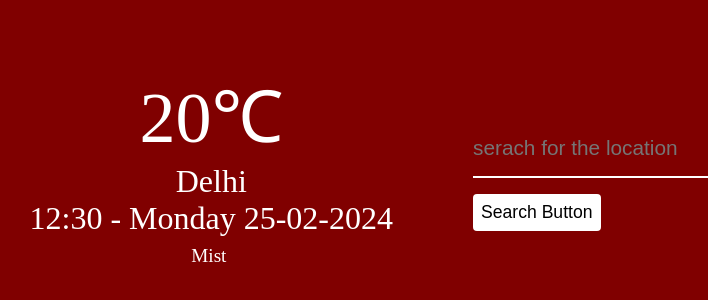
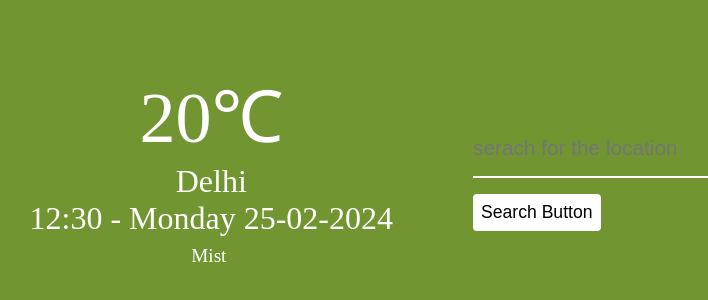
Before and after one commit to Ram-yadav0509/weather-report, a plain HTML site: page index.html in a window 1280 px wide. Shown: the part 230-530 px from the top of the page, without its empty margins (149-857 px from the left). Drawn offline with Linux system fonts and the light colour scheme.

Commit message:
background color changed

```diff
--- a/style.css
+++ b/style.css
@@ -6,7 +6,7 @@
 .container{
     width: 100%;
     height: 100vh;
-    background-color: maroon;
+    background-color: rgb(114, 149, 49);
     display: flex;
     justify-content: center;
     align-items: center;
```
